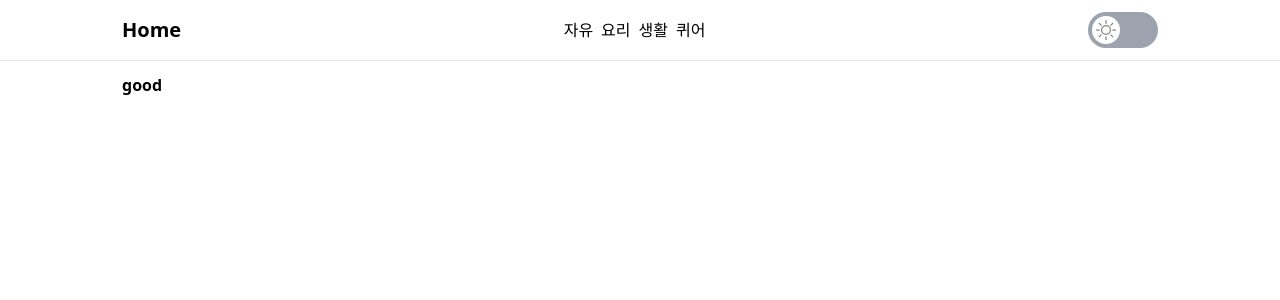
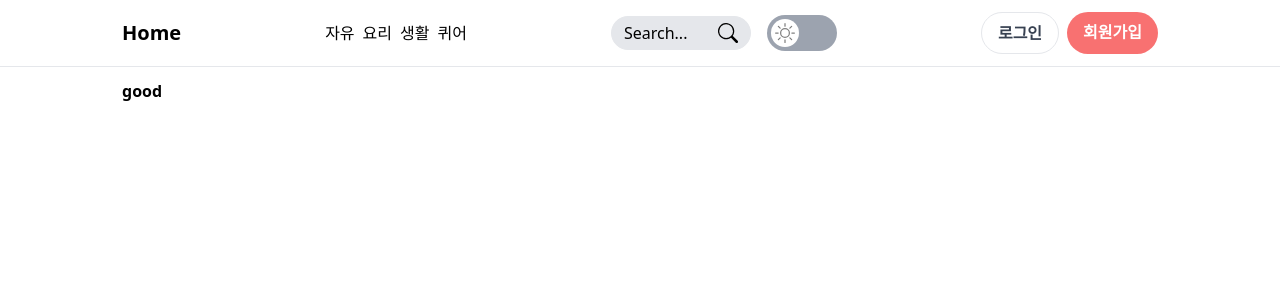
Before and after one commit to kkukileon305/board, a Next.js app: page / in a window 1280 px wide. Shown: the top 300 px of the page. Built offline with nearby package versions, Linux system fonts and the light colour scheme; no server answers.

Commit message:
header 내부 컴포넌트 생성

```diff
--- a/app/layout.tsx
+++ b/app/layout.tsx
@@ -1,6 +1,6 @@
 import '../styles/globals.css';
-import Header from './Header';
-import Providers from './Providers';
+import Header from '../components/header/Header';
+import Providers from '../components/Providers';
 
 export default function RootLayout({ children }: { children: React.ReactNode }) {
   return (
--- a/app/page.tsx
+++ b/app/page.tsx
@@ -1,4 +1,4 @@
-import ThemeSwitch from '../components/ThemeSwitch';
+import ThemeSwitch from '../components/header/ThemeSwitch';
 
 const HomePage = () => {
   return (
--- a/app/Header.tsx
+++ b/components/header/Header.tsx
@@ -1,6 +1,8 @@
 import Link from 'next/link';
-import ThemeSwitch from '../components/ThemeSwitch';
-import { categories } from '../lib/categories';
+import ThemeSwitch from './ThemeSwitch';
+import { categories } from '../../lib/categories';
+import Login from './Login';
+import SearchBox from './SearchBox';
 
 const Header = () => {
   return (
@@ -17,7 +19,13 @@ const Header = () => {
             </li>
           ))}
         </ul>
-        <ThemeSwitch />
+
+        <div className='flex items-center gap-4'>
+          <SearchBox />
+          <ThemeSwitch />
+        </div>
+
+        <Login />
       </div>
     </header>
   );
--- /dev/null
+++ b/components/header/Login.tsx
@@ -0,0 +1,22 @@
+'use client';
+
+import { useSession } from 'next-auth/react';
+import Link from 'next/link';
+
+const Login = () => {
+  const { data, status } = useSession();
+
+  return (
+    <div className='flex gap-2'>
+      <>
+        <Link className='px-4 py-2 font-bold text-gray-700 dark:text-white bg-transparent rounded-full border' href={'/login'}>
+          로그인
+        </Link>
+        <Link className='px-4 py-2 font-bold text-white bg-red-400 rounded-full' href={'/register'}>
+          회원가입
+        </Link>
+      </>
+    </div>
+  );
+};
+export default Login;
--- /dev/null
+++ b/components/header/SearchBox.tsx
@@ -0,0 +1,13 @@
+'use client';
+
+import { BsSearch } from 'react-icons/bs';
+
+const SearchBox = () => {
+  return (
+    <button className='flex bg-gray-200 hover:bg-gray-400 dark:bg-gray-700 dark:hover:bg-gray-400 items-center w-[140px] justify-between py-1 px-3 border rounded-full'>
+      <p>Search...</p>
+      <BsSearch size={20} />
+    </button>
+  );
+};
+export default SearchBox;
```
Also changed, not shown: components/Providers.tsx (renamed from app/Providers.tsx), components/header/ThemeSwitch.tsx (renamed from components/ThemeSwitch.tsx).
